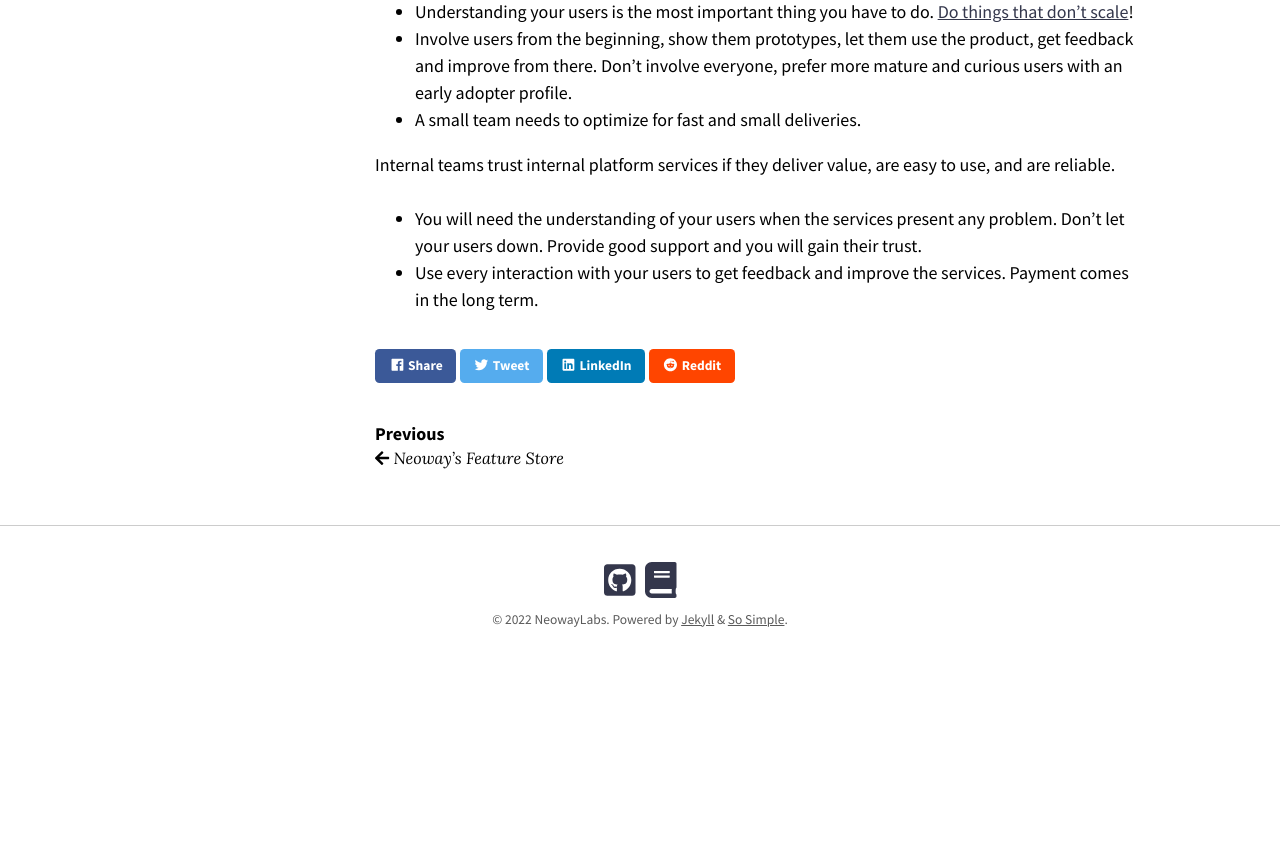
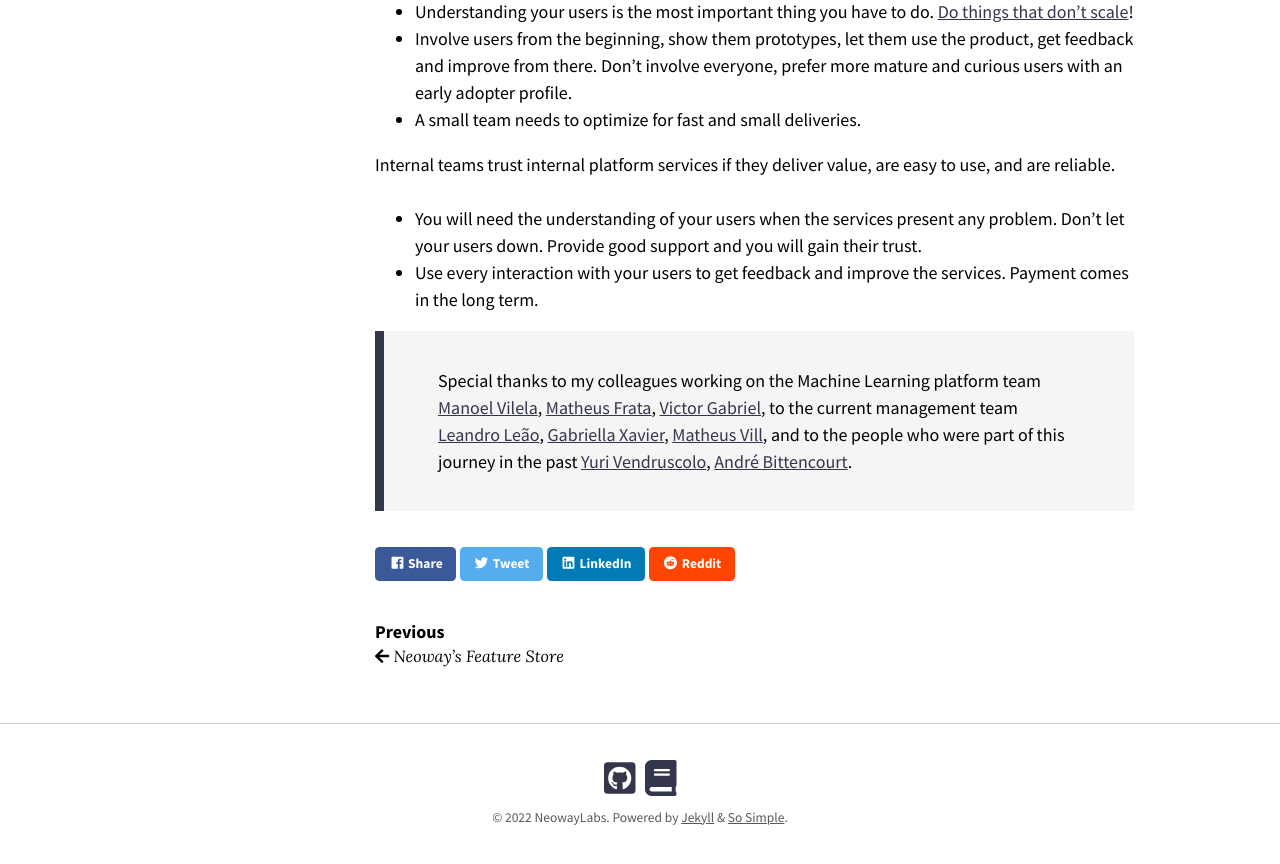
Before and after one commit to NeowayLabs/neowaylabs.github.io, a Jekyll site: the page built from _posts/2022-01-18-journey-ml-platform.md, in a window 1280 px wide and 900 px high, scrolled down 11668 px. Shown: the top 864 px of the window. Built offline with Jekyll 4.4.1, drawn with Linux system fonts in a browser that asks for light colours; nearby versions of some CDN libraries; comment, search, counter and statistics services are not loaded; before the commit the page ends 12370 px from its top, so only the background shows below that.

Commit message:
Change date, add special thanks

```diff
--- a/_posts/2022-01-16-journey-ml-platform.md
+++ b/_posts/2022-01-18-journey-ml-platform.md
@@ -242,3 +242,6 @@ Internal teams trust internal platform services if they deliver value, are easy
 
 * You will need the understanding of your users when the services present any problem. Don’t let your users down. Provide good support and you will gain their trust.
 * Use every interaction with your users to get feedback and improve the services. Payment comes in the long term.
+
+
+> Special thanks to my colleagues working on the Machine Learning platform team [Manoel Vilela](https://www.linkedin.com/in/lerax/), [Matheus Frata](https://www.linkedin.com/in/matheus-frata), [Victor Gabriel](https://www.linkedin.com/in/victorgabriel56/), to the current management team [Leandro Leão](https://www.linkedin.com/in/leandroleao/), [Gabriella Xavier](https://www.linkedin.com/in/gabriellaughini/), [Matheus Vill](https://www.linkedin.com/in/matheus-vill-a9005639/), and to the people who were part of this journey in the past [Yuri Vendruscolo](https://www.linkedin.com/in/yvendruscolo/), [André Bittencourt](https://www.linkedin.com/in/andrecb/).
```
